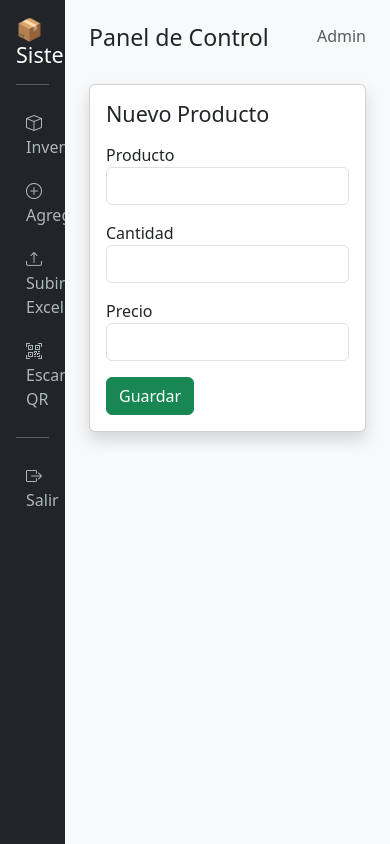
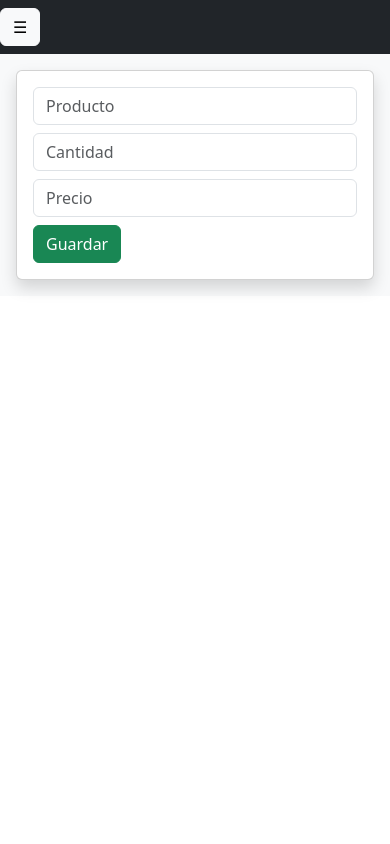
Before and after one commit to Adrian3rus/sergioapp, a Flask app: page /agregar in a window 390 px wide. Run offline with Flask 3, Linux system fonts and the light colour scheme; the visitor is signed in with stand-in values (Sample User, id 1).

Commit message:
actualizacion responsivo

```diff
--- a/app.py
+++ b/app.py
@@ -1,4 +1,4 @@
-from flask import Flask, render_template, request, redirect, url_for, session
+from flask import Flask, render_template, request, redirect, session
 import pandas as pd
 import os
 import qrcode
@@ -7,26 +7,12 @@ app = Flask(__name__)
 app.secret_key = "clave_secreta"
 
 ARCHIVO = "inventario.xlsx"
-CARPETA_QR = "static/qr"
+QR_FOLDER = "static/qr"
 
-os.makedirs(CARPETA_QR, exist_ok=True)
+os.makedirs(QR_FOLDER, exist_ok=True)
 
 USUARIO = "admin"
 PASSWORD = "1234"
-
-# ---------------- LOGIN ----------------
-@app.route("/login", methods=["GET", "POST"])
-def login():
-    if request.method == "POST":
-        if request.form["usuario"] == USUARIO and request.form["password"] == PASSWORD:
-            session["login"] = True
-            return redirect("/")
-    return render_template("login.html")
-
-@app.route("/logout")
-def logout():
-    session.clear()
-    return redirect("/login")
 
 # ---------------- DATOS ----------------
 def cargar_datos():
@@ -41,13 +27,29 @@ def guardar_datos(df):
 # ---------------- QR ----------------
 def generar_qr(id_producto):
     url = f"http://127.0.0.1:5000/producto/{id_producto}"
-    ruta = f"{CARPETA_QR}/{id_producto}.png"
+    ruta = f"{QR_FOLDER}/{id_producto}.png"
+
     img = qrcode.make(url)
     img.save(ruta)
+
     return ruta
 
+# ---------------- LOGIN ----------------
+@app.route("/login", methods=["GET","POST"])
+def login():
+    if request.method == "POST":
+        if request.form["usuario"] == USUARIO and request.form["password"] == PASSWORD:
+            session["login"] = True
+            return redirect("/")
+    return render_template("login.html")
+
+@app.route("/logout")
+def logout():
+    session.clear()
+    return redirect("/login")
+
 # ---------------- HOME ----------------
-@app.route("/", methods=["GET", "POST"])
+@app.route("/", methods=["GET","POST"])
 def index():
     if "login" not in session:
         return redirect("/login")
@@ -61,14 +63,13 @@ def index():
     return render_template("index.html", data=df.to_dict(orient="records"))
 
 # ---------------- AGREGAR ----------------
-@app.route("/agregar", methods=["GET", "POST"])
+@app.route("/agregar", methods=["GET","POST"])
 def agregar():
     if "login" not in session:
         return redirect("/login")
 
     if request.method == "POST":
         df = cargar_datos()
-
         nuevo_id = int(df["ID"].max() + 1) if not df.empty else 1
 
         nuevo = {
@@ -87,7 +88,7 @@ def agregar():
     return render_template("agregar.html")
 
 # ---------------- EDITAR ----------------
-@app.route("/editar/<int:id>", methods=["GET", "POST"])
+@app.route("/editar/<int:id>", methods=["GET","POST"])
 def editar(id):
     if "login" not in session:
         return redirect("/login")
@@ -117,19 +118,24 @@ def eliminar(id):
 
     return redirect("/")
 
-# ---------------- VER PRODUCTO (QR) ----------------
+# ---------------- VER PRODUCTO ----------------
 @app.route("/producto/<int:id>")
-def ver_producto(id):
+def producto(id):
     df = cargar_datos()
-    producto = df[df["ID"] == id]
+    prod = df[df["ID"] == id]
 
-    if producto.empty:
+    if prod.empty:
         return "Producto no encontrado"
 
-    return render_template("producto.html", producto=producto.to_dict(orient="records")[0])
+    return render_template("producto.html", producto=prod.to_dict(orient="records")[0])
+
+# ---------------- SCANNER ----------------
+@app.route("/scanner")
+def scanner():
+    return render_template("scanner.html")
 
 # ---------------- SUBIR EXCEL ----------------
-@app.route("/subir", methods=["GET", "POST"])
+@app.route("/subir", methods=["GET","POST"])
 def subir():
     if "login" not in session:
         return redirect("/login")
@@ -138,13 +144,9 @@ def subir():
         archivo = request.files["archivo"]
         if archivo:
             archivo.save(ARCHIVO)
-        return redirect("/")
+            return redirect("/")
 
     return render_template("subir.html")
 
-@app.route("/scanner")
-def scanner():
-    return render_template("scanner.html")
-
 if __name__ == "__main__":
-    app.run(debug=True)
+    app.run(debug=True, host="0.0.0.0")
--- a/requirements.txt
+++ b/requirements.txt
@@ -3,4 +3,3 @@ pandas
 openpyxl
 qrcode
 pillow
-gunicorn
--- a/templates/agregar.html
+++ b/templates/agregar.html
@@ -1,32 +1,20 @@
 {% extends "base.html" %}
-
 {% block content %}
 
 <div class="card shadow">
-    <div class="card-body">
+<div class="card-body">
 
-        <h4 class="mb-3">Nuevo Producto</h4>
+<form method="POST">
 
-        <form method="POST">
-            <div class="mb-3">
-                <label>Producto</label>
-                <input name="producto" class="form-control">
-            </div>
+<input name="producto" class="form-control mb-2" placeholder="Producto">
+<input name="cantidad" class="form-control mb-2" placeholder="Cantidad">
+<input name="precio" class="form-control mb-2" placeholder="Precio">
 
-            <div class="mb-3">
-                <label>Cantidad</label>
-                <input name="cantidad" class="form-control">
-            </div>
+<button class="btn btn-success">Guardar</button>
 
-            <div class="mb-3">
-                <label>Precio</label>
-                <input name="precio" class="form-control">
-            </div>
+</form>
 
-            <button class="btn btn-success">Guardar</button>
-        </form>
-
-    </div>
+</div>
 </div>
 
 {% endblock %}
--- a/templates/base.html
+++ b/templates/base.html
@@ -1,69 +1,53 @@
 <!DOCTYPE html>
 <html>
 <head>
-    <title>Sistema Inventario</title>
+<meta name="viewport" content="width=device-width, initial-scale=1">
 
-    <!-- Bootstrap -->
 <link href="https://cdn.jsdelivr.net/npm/bootstrap@5.3.0/dist/css/bootstrap.min.css" rel="stylesheet">
-
-    <!-- Icons -->
 <link href="https://cdn.jsdelivr.net/npm/bootstrap-icons@1.10.5/font/bootstrap-icons.css" rel="stylesheet">
 
 <style>
-        body {
-            overflow-x: hidden;
-        }
-        .sidebar {
-            height: 100vh;
-            background: #212529;
-            color: white;
-        }
-        .sidebar a {
-            color: #adb5bd;
-            text-decoration: none;
-            display: block;
-            padding: 10px;
-        }
-        .sidebar a:hover {
-            background: #343a40;
-            color: white;
+.sidebar { background:#212529; min-height:100vh; }
+.sidebar a { color:#adb5bd; display:block; padding:10px; text-decoration:none; }
+.sidebar a:hover { background:#343a40; color:white; }
+
+@media(max-width:768px){
+.sidebar{ position:fixed; left:-100%; width:70%; transition:.3s;}
+.sidebar.active{ left:0;}
 }
 </style>
 </head>
 
 <body>
 
+<nav class="navbar navbar-dark bg-dark d-md-none">
+<button class="btn btn-light" onclick="toggleSidebar()">☰</button>
+</nav>
+
 <div class="container-fluid">
 <div class="row">
 
-        <!-- SIDEBAR -->
-        <div class="col-2 sidebar p-3">
-            <h4>📦 Sistema</h4>
-            <hr>
-
-            <a href="/"><i class="bi bi-box"></i> Inventario</a>
-            <a href="/agregar"><i class="bi bi-plus-circle"></i> Agregar</a>
-            <a href="/subir"><i class="bi bi-upload"></i> Subir Excel</a>
-            <a href="/scanner"><i class="bi bi-qr-code-scan"></i> Escanear QR</a>
-            <hr>
-            <a href="/logout"><i class="bi bi-box-arrow-right"></i> Salir</a>
+<div id="sidebar" class="col-md-2 sidebar p-3">
+<h5 class="text-white">Sistema</h5>
+<a href="/">Inventario</a>
+<a href="/agregar">Agregar</a>
+<a href="/scanner">Escanear</a>
+<a href="/subir">Subir Excel</a>
+<a href="/logout">Salir</a>
 </div>
 
-        <!-- CONTENIDO -->
-        <div class="col-10 p-4 bg-light">
-
-            <!-- NAVBAR -->
-            <div class="d-flex justify-content-between mb-4">
-                <h3>Panel de Control</h3>
-                <span class="text-muted">Admin</span>
-            </div>
-
+<div class="col-md-10 p-3 bg-light">
 {% block content %}{% endblock %}
-
 </div>
 
 </div>
 </div>
 
+<script>
+function toggleSidebar(){
+document.getElementById("sidebar").classList.toggle("active");
+}
+</script>
+
 </body>
 </html>
--- a/templates/editar.html
+++ b/templates/editar.html
@@ -1,11 +1,8 @@
 {% extends "base.html" %}
-
 {% block content %}
 
 <div class="card shadow">
 <div class="card-body">
-
-        <h4 class="mb-3">Editar Producto</h4>
 
 <form method="POST">
 <input name="producto" value="{{producto.Producto}}" class="form-control mb-2">
--- a/templates/producto.html
+++ b/templates/producto.html
@@ -1,14 +1,13 @@
 <!DOCTYPE html>
 <html>
 <head>
-    <title>Producto</title>
 <link href="https://cdn.jsdelivr.net/npm/bootstrap@5.3.0/dist/css/bootstrap.min.css" rel="stylesheet">
 </head>
 
 <body class="bg-light">
 
 <div class="container mt-5">
-    <div class="card shadow text-center">
+<div class="card text-center shadow">
 <div class="card-body">
 
 <h2>{{producto.Producto}}</h2>
```
Also changed, not shown: templates/index.html (+10 -16 lines), templates/login.html (+10 -10 lines), templates/scanner.html (+8 -21 lines), templates/subir.html (+15 -10 lines). Lines whose indentation alone changed are shown as unchanged.
